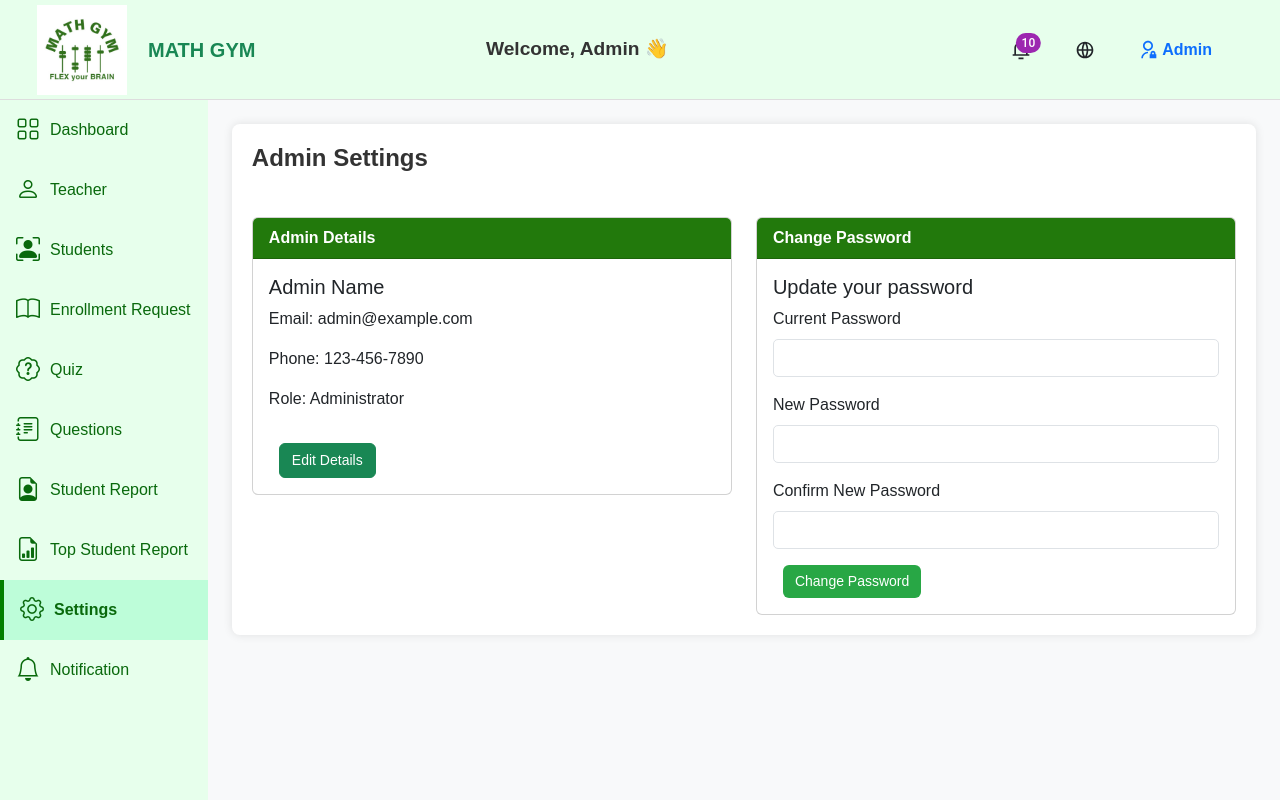
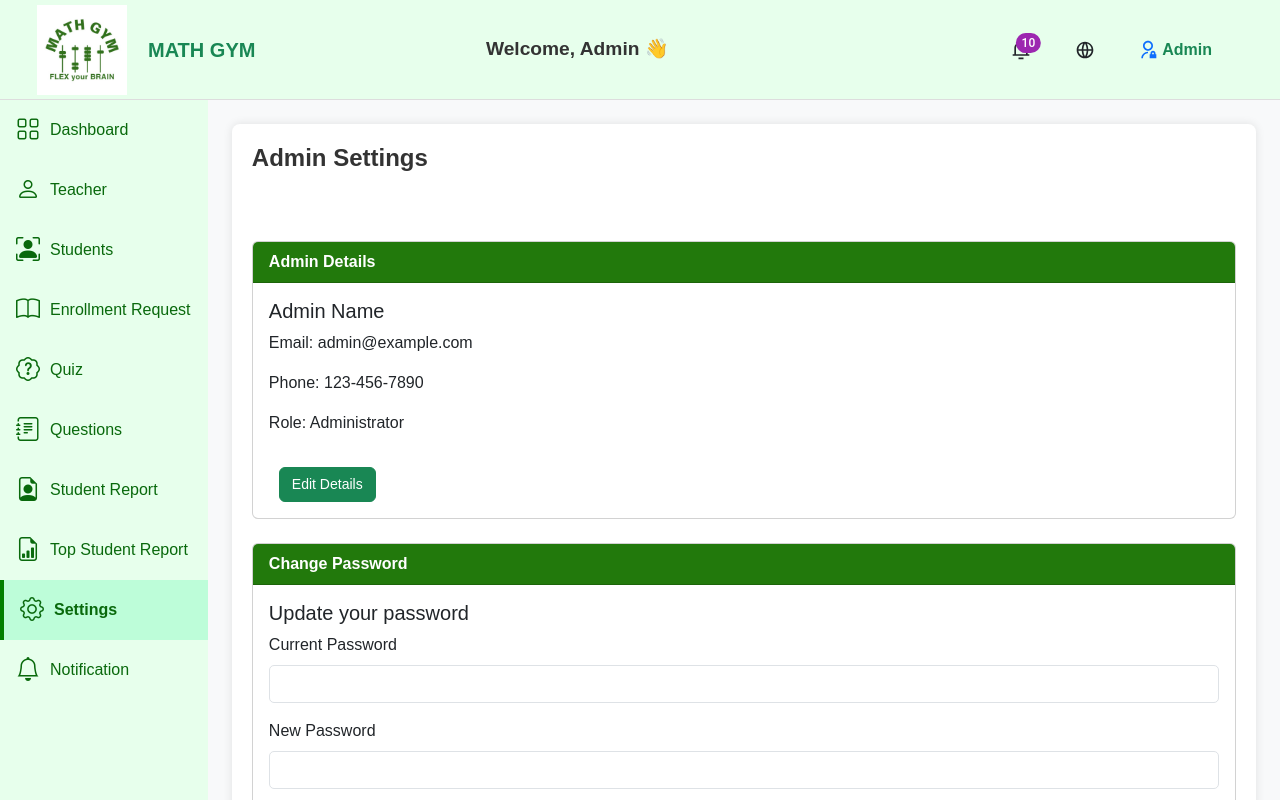
Before and after one commit to tech-ao/Quiz, a React (Create React App) app: page /adminSettings in a window 1280 px wide. Shown: the top 800 px of the page. Built offline with nearby package versions, Linux system fonts and the light colour scheme.

Commit message:
UI Changes

```diff
--- a/src/Components/Admin/AdminHeader.js
+++ b/src/Components/Admin/AdminHeader.js
@@ -116,7 +116,7 @@ const Header = ({ toggleSidebar }) => {
             <Button
               variant="link"
               onClick={togglePopup}
-              className="text-decoration-none fw-bold d-flex align-items-center admin-menu"
+              className="text-decoration-none fw-bold d-flex align-items-center admin-menu admin-text"
             >
               <RiAdminLine size={20} className="me-1" />
               <span className="admin-text">Admin</span>
--- a/src/Components/Admin/AdminSetting.js
+++ b/src/Components/Admin/AdminSetting.js
@@ -17,8 +17,8 @@ const AdminSettings = () => {
                 <h2 className="fw-bold">Admin Settings</h2>
               </Col>
             </Row>
-            <Row>
-              <Col md={6}>
+            <Row className='Admin-Name-row'>
+              <Col md={6} className='Admin-Name-row'>
                 <Card className="admin-card">
                   <Card.Header className="card-header">Admin Details</Card.Header>
                   <Card.Body>
@@ -36,7 +36,7 @@ const AdminSettings = () => {
                   </Card.Body>
                 </Card>
               </Col>
-              <Col md={6}>
+              <Col md={6} className='Admin-Name-row'>
                 <Card className="admin-card">
                   <Card.Header className="card-header">Change Password</Card.Header>
                   <Card.Body>
--- a/src/Components/Admin/AdminSettings.css
+++ b/src/Components/Admin/AdminSettings.css
@@ -59,3 +59,7 @@
   .table tbody tr:hover {
     background-color: #f1f1f1;
   }
+
+  .Admin-Name-row {
+    display: inline;
+}
--- a/src/Components/Admin/adminHeader.css
+++ b/src/Components/Admin/adminHeader.css
@@ -100,3 +100,8 @@ img.logo1.me-2 {
     font-size: 12px;
   }
 }
+
+/* Header Profile Color */
+.admin-text{
+  color: #198754;;
+}
--- a/src/Style.css
+++ b/src/Style.css
@@ -5,7 +5,7 @@ body {
 .modalbg input,
 .modalbg select,
 .modalbg textarea {
-  background-color: #e7ffec;
+  /* background-color: #e7ffec; */
   border: 1px solid #8cdf97;
   border-radius: 4px;
   padding: 5px;
@@ -175,3 +175,9 @@ body {
   visibility: visible;
   opacity: 1;
 }
+
+/* Search Button Background CSS */
+button.ml-2.btn.btn-primary {
+  background-color: #ffff;
+  color: black;
+}
```
